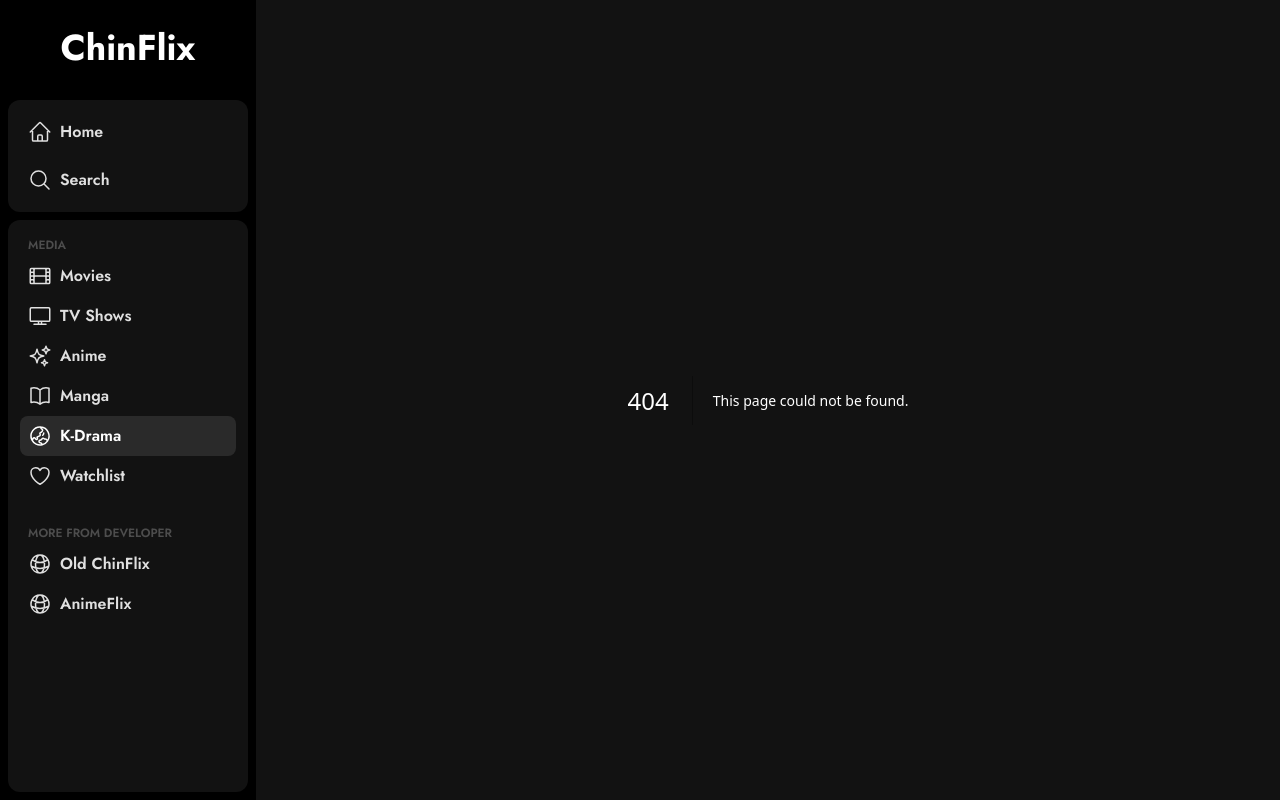
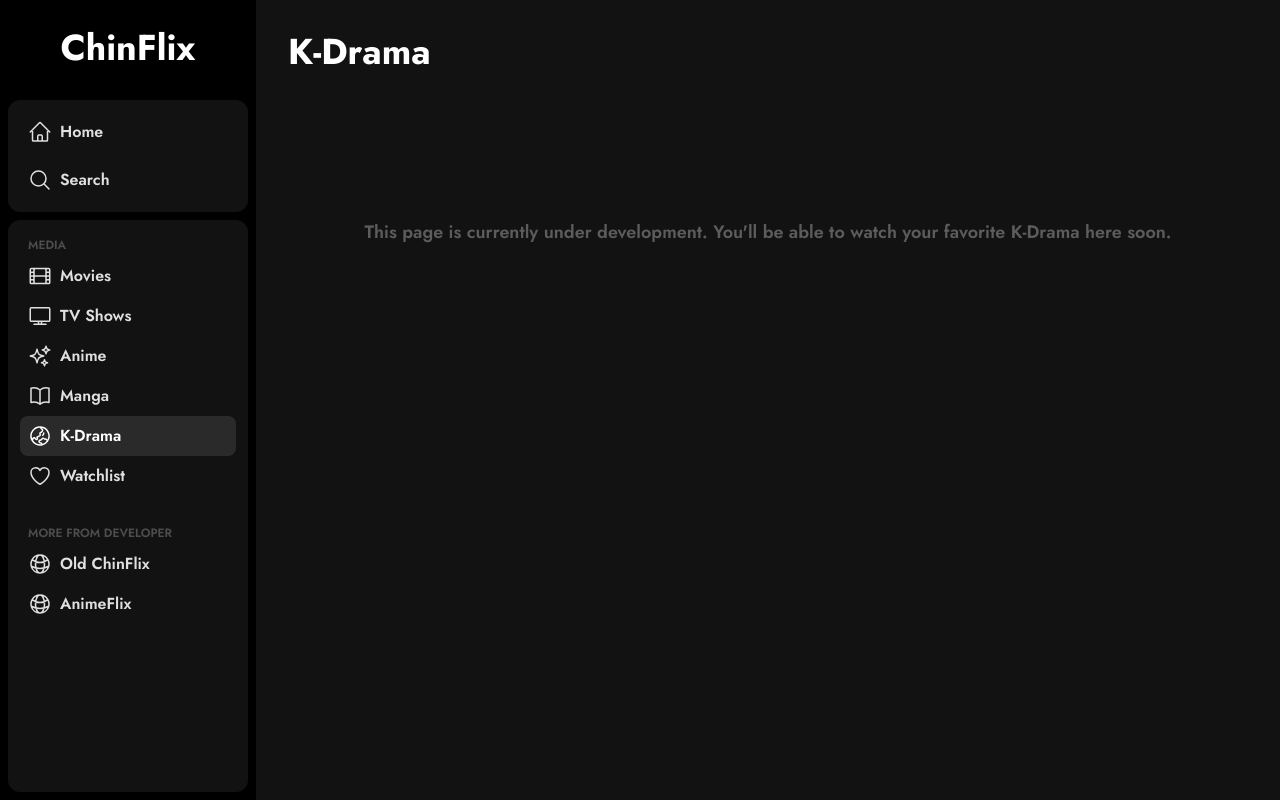
Before and after one commit to chinxcode/chinflixv2, a Next.js app: page /drama in a window 1280 px wide. Before the commit this address had no page. Built offline with nearby package versions, Linux system fonts and the light colour scheme.

Commit message:
Add new pages for Anime, K-Drama, and Manga; include development notices and update Home page with third-party media disclaimer

```diff
--- /dev/null
+++ b/src/pages/anime.jsx
@@ -0,0 +1,19 @@
+import Head from "next/head";
+
+export default function Anime() {
+    return (
+        <>
+            <Head>
+                <title>Anime | ChinFlix</title>
+            </Head>
+            <main className="p-8">
+                <h1 className="text-4xl font-bold">Anime</h1>
+                <div className="flex items-center justify-center min-h-[40vh]">
+                    <p className="text-gray-400 text-lg">
+                        This page is currently under development. You'll be able to watch your favorite anime here soon.
+                    </p>
+                </div>
+            </main>
+        </>
+    );
+}
--- /dev/null
+++ b/src/pages/drama.jsx
@@ -0,0 +1,19 @@
+import Head from "next/head";
+
+export default function Anime() {
+    return (
+        <>
+            <Head>
+                <title>K-Drama | ChinFlix</title>
+            </Head>
+            <main className="p-8">
+                <h1 className="text-4xl font-bold">K-Drama</h1>
+                <div className="flex items-center justify-center min-h-[40vh]">
+                    <p className="text-gray-400 text-lg">
+                        This page is currently under development. You'll be able to watch your favorite K-Drama here soon.
+                    </p>
+                </div>
+            </main>
+        </>
+    );
+}
--- a/src/pages/index.jsx
+++ b/src/pages/index.jsx
@@ -11,18 +11,22 @@
                 <title>ChinFlix - Discover and Watch Movies & TV Shows</title>
                 <link rel="icon" href="/favicon.ico" />
             </Head>
-            <header className="lg:hidden bg-gradient-to-b from-black/80 to-black/60 backdrop-blur-md py-4 px-3 fixed top-0 left-0 right-0 z-50 flex justify-between items-center">
+            <header className="lg:hidden bg-gradient-to-b from-black/80 to-black/60 backdrop-blur-md py-4 px-3 fixed top-0 left-0 right-0 z-[60] flex justify-between items-center">
                 <Link href="/" className="text-4xl font-bold hover:text-[#FF4D4D] smoothie">
                     ChinFlix
                 </Link>
                 <UserCircleIcon className="w-8 h-8 text-white cursor-pointer" />
             </header>
-            <main className="size-full flex flex-col gap-4 relative overflow-x-hidden overflow-y-auto pb-16 lg:pb-0 mt-16 lg:mt-0">
+            <main className="size-full flex flex-col gap-4 relative overflow-x-hidden overflow-y-auto pb-20 lg:pb-0 pt-20 lg:pt-0">
                 <div className="flex flex-col w-full z-0 relative px-3 2xl:px-5 py-6">
                     <HeroSlider />
                     <div className="flex flex-col">
                         <CreateSection type="movie" endpoint="trending" />
                         <CreateSection type="tv" endpoint="trending" />
+                        <p className="text-left py-4 text-sm text-gray-400 px-4">
+                            This site does not store any files on the server, we only linked to the media which is hosted on 3rd party
+                            services.
+                        </p>
                     </div>
                 </div>
             </main>
--- /dev/null
+++ b/src/pages/manga.jsx
@@ -0,0 +1,19 @@
+import Head from "next/head";
+
+export default function Anime() {
+    return (
+        <>
+            <Head>
+                <title>Manga | ChinFlix</title>
+            </Head>
+            <main className="p-8">
+                <h1 className="text-4xl font-bold">Manga</h1>
+                <div className="flex items-center justify-center min-h-[40vh]">
+                    <p className="text-gray-400 text-lg">
+                        This page is currently under development. You'll be able to read your favorite manga here soon.
+                    </p>
+                </div>
+            </main>
+        </>
+    );
+}
```
